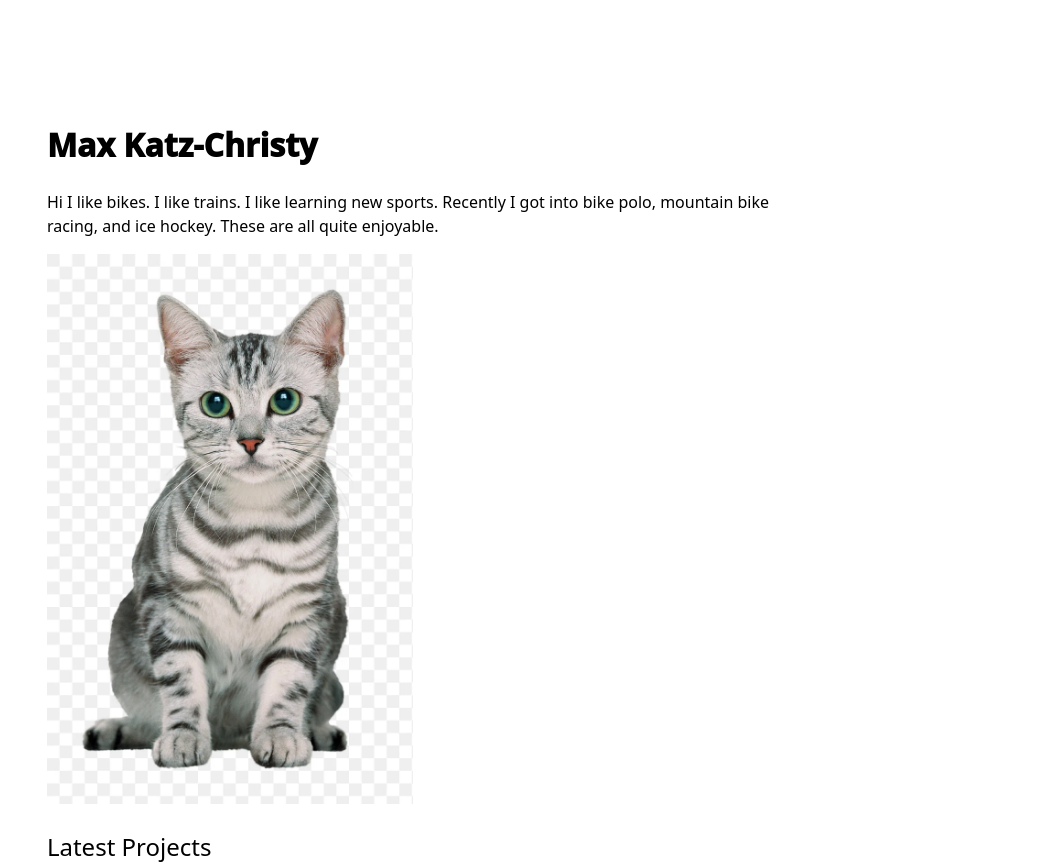
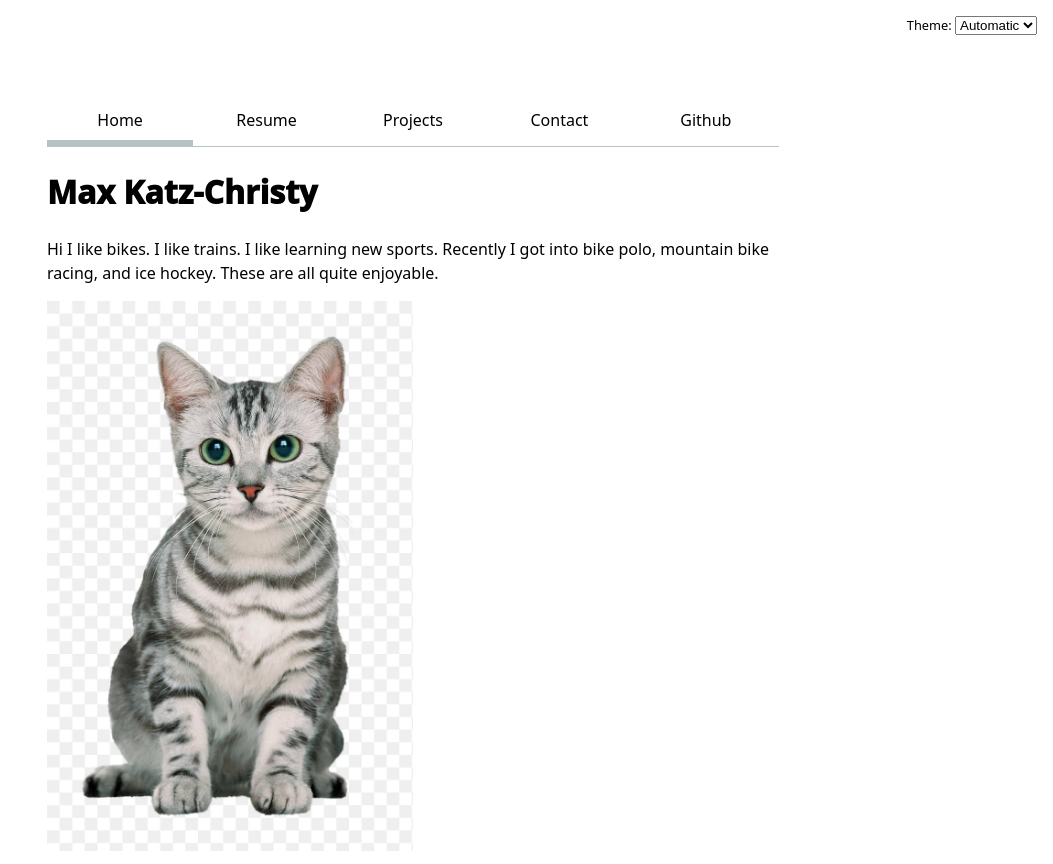
Before and after one commit to maxtkc/my-vis-lab-portfolio, a SvelteKit app: page / in a window 1280 px wide. Shown: the top 864 px of the page, without its empty margins (227-1280 px from the left). Built offline with nearby package versions, Linux system fonts and the light colour scheme.

Commit message:
whoops add layout

```diff
--- /dev/null
+++ b/src/routes/+layout.svelte
@@ -0,0 +1,74 @@
+<script>
+import { page } from '$app/stores';
+
+let pages = [
+	{url: "./", title: "Home"},
+	{url: "./cv", title: "Resume"},
+	{url: "./projects", title: "Projects"},
+	{url: "./contact", title: "Contact"},
+	{url: "https://github.com/maxtkc", title: "Github"},
+	// add the rest of your pages here
+];
+
+let localStorage = globalThis.localStorage ?? {};
+let colorScheme = localStorage.colorScheme ?? "light dark";
+let root = globalThis?.document?.documentElement;
+$: root?.style.setProperty("color-scheme", colorScheme);
+$: localStorage.colorScheme = colorScheme;
+</script>
+
+<style>
+.color-scheme {
+    position: absolute;
+    top: 1rem;
+    right: 1rem;
+    font: inherit;
+    font-size: 80%;
+}
+
+nav ul,
+nav li {
+    display: contents;
+}
+
+nav {
+    --border-color: oklch(50% 10% 200 / 40%);
+    display: flex;
+    margin-bottom: 1em;
+    border-bottom: 1px solid var(--border-color);
+}
+
+.current {
+    border-bottom: 0.4em solid var(--border-color);
+}
+
+nav a {
+    flex: 1;
+    text-decoration: none;
+    color: inherit;
+    text-align: center;
+    padding: 0.5em;
+}
+
+nav a:hover {
+    border-bottom: 0.4em solid var(--color-accent);
+}
+
+</style>
+
+<label class="color-scheme">
+    Theme:
+    <select bind:value={ colorScheme }>
+        <option value="light dark">Automatic</option>
+        <option value="light">Light</option>
+        <option value="dark">Dark</option>
+    </select>
+</label>
+
+<nav>
+	{#each pages as p }
+                <a href={ p.url } class:current={ "." + $page.route.id === p.url } target={ p.url.startsWith("http") ? "_blank" : null }>{ p.title }</a>
+	{/each}
+</nav>
+
+<slot />
```
Also changed, not shown: 1 other file (tests, documents, lock files or other folders).
